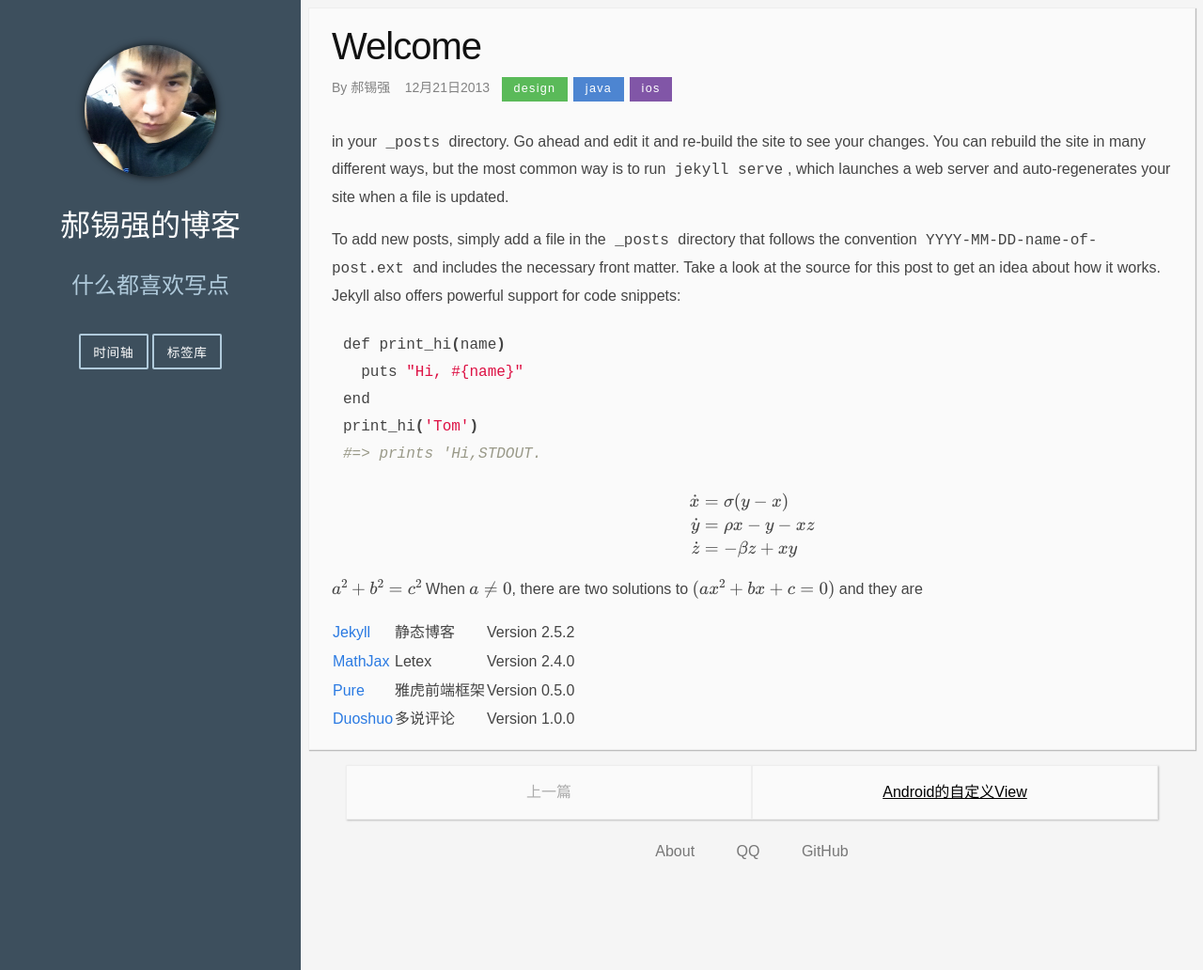
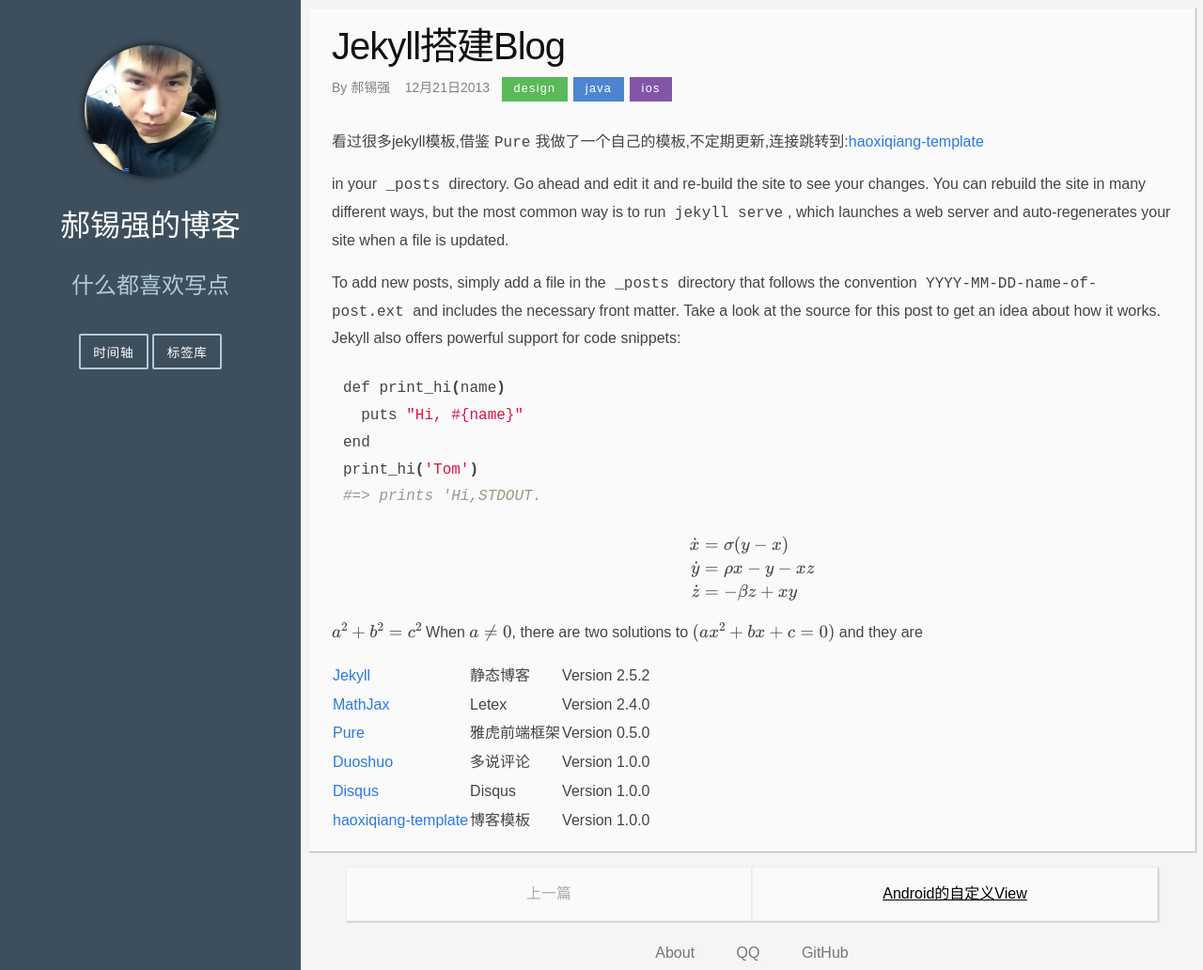
Before and after one commit to Haoxiqiang/haoxiqiang.github.io, a Jekyll site: the page built from _posts/2013-12-21-welcome.markdown, in a window 1280 px wide and 1032 px high. Shown: the whole window at 94% size. Built offline with Jekyll 4.4.1, drawn with Linux system fonts in a browser that asks for light colours; formulas are drawn with MathJax 3.

Commit message:
1.add some description

```diff
--- a/_posts/2013-12-21-welcome.markdown
+++ b/_posts/2013-12-21-welcome.markdown
@@ -1,12 +1,14 @@
 ---
 layout: post
-title:  "Welcome"
+title:  Jekyll搭建Blog
 date:   2013-12-21 22:19:05
 author: 郝锡强
 categories: blog
 letex: true
 tags: [design,java,ios,blog,css,javascript]
 ---
+看过很多jekyll模板,借鉴`Pure`我做了一个自己的模板,不定期更新,连接跳转到:[haoxiqiang-template](https://github.com/Haoxiqiang/haoxiqiang-template)
+
 in your `_posts` directory. Go ahead and edit it and re-build the site to see your changes. You can rebuild the site in many different ways, but the most common way is to run `jekyll serve`, which launches a web server and auto-regenerates your site when a file is updated.
 
 To add new posts, simply add a file in the `_posts` directory that follows the convention `YYYY-MM-DD-name-of-post.ext` and includes the necessary front matter. Take a look at the source for this post to get an idea about how it works.
@@ -37,3 +39,5 @@
 |[MathJax](http://www.mathjax.org/)  |Letex| Version 2.4.0|
 |[Pure](http://purecss.io/)     | 雅虎前端框架|Version 0.5.0|
 |[Duoshuo](http://duoshuo.com/)|多说评论|Version 1.0.0|
+|[Disqus](https://disqus.com/)|Disqus|Version 1.0.0|
+|[haoxiqiang-template](https://github.com/Haoxiqiang/haoxiqiang-template)|博客模板|Version 1.0.0|
```
